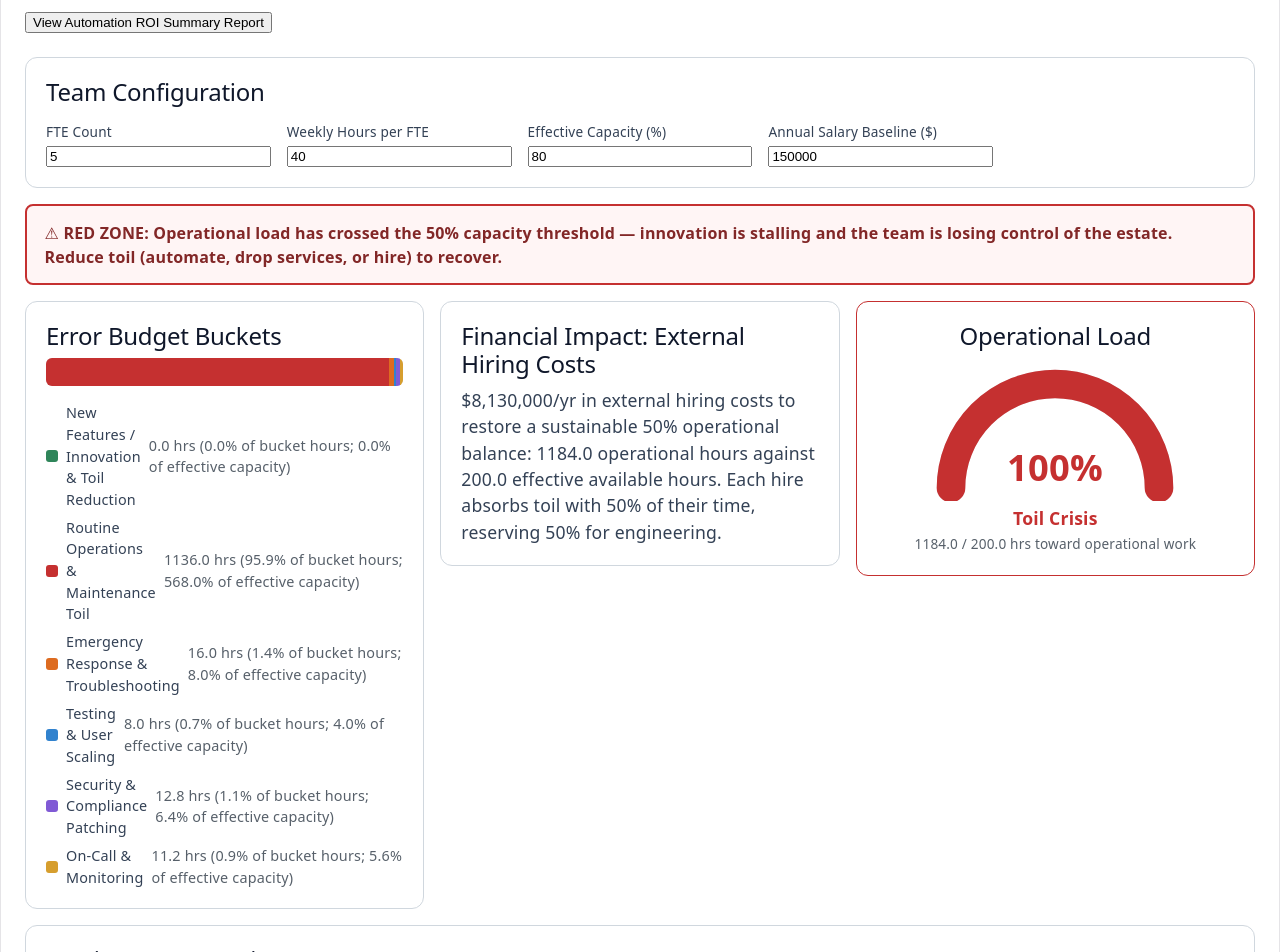
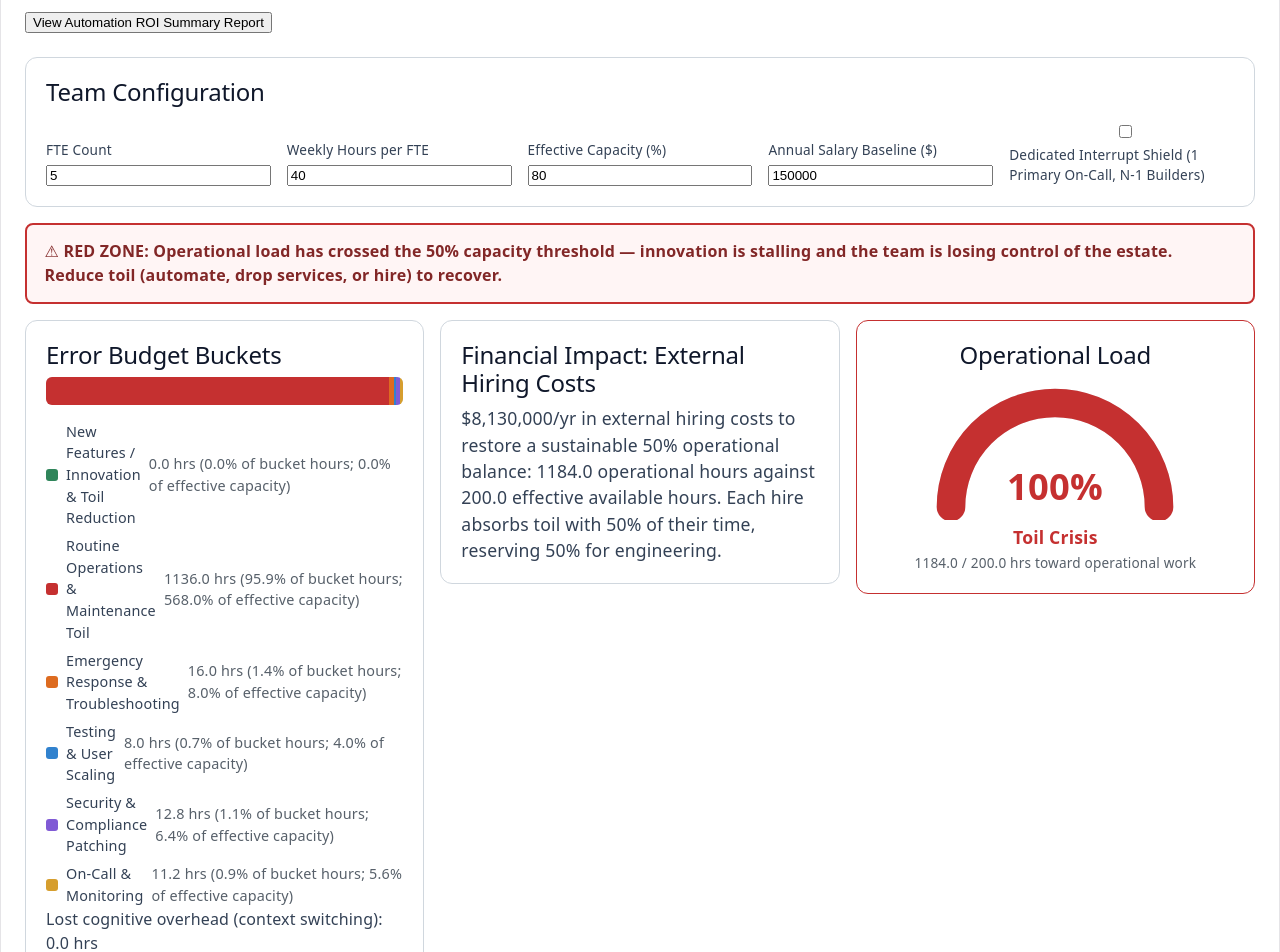
Before and after one commit to pheeling/SREOpsDashboard, a React (Vite) app: page / in a window 1280 px wide. Shown: the part 180-1132 px from the top of the page. Built offline with nearby package versions, Linux system fonts and the light colour scheme.

Commit message:
Apply remaining changes
Co-authored-by: pheeling <33524582+pheeling@users.noreply.github.com>

```diff
--- a/src/components/CapacityBucketsChart.tsx
+++ b/src/components/CapacityBucketsChart.tsx
@@ -56,6 +56,16 @@ export function CapacityBucketsChart() {
           </li>
         ))}
       </ul>
+      {report.recoveredInnovationHours > 0 ? (
+        <p className="capacity-chart__shield" data-testid="recovered-hours">
+          Interrupt shield recovers {report.recoveredInnovationHours.toFixed(1)} engineering hrs of context-switching
+          overhead.
+        </p>
+      ) : (
+        <p className="capacity-chart__overhead" data-testid="cognitive-overhead">
+          Lost cognitive overhead (context switching): {report.cognitiveOverheadHours.toFixed(1)} hrs
+        </p>
+      )}
     </section>
   );
 }
--- a/src/components/GlobalConfigPanel.tsx
+++ b/src/components/GlobalConfigPanel.tsx
@@ -56,6 +56,18 @@ export function GlobalConfigPanel() {
           }
         />
       </label>
+      <label
+        title="Google SRE Chapter 29 (Time Polarization): dedicate one engineer to interrupts so the rest can work uninterrupted."
+      >
+        <input
+          type="checkbox"
+          checked={Boolean(globalConfig.hasInterruptShield)}
+          onChange={(e) =>
+            dispatch({ type: "UPDATE_GLOBAL_CONFIG", payload: { hasInterruptShield: e.target.checked } })
+          }
+        />{" "}
+        Dedicated Interrupt Shield (1 Primary On-Call, N-1 Builders)
+      </label>
     </section>
   );
 }
--- a/src/engine/calculations.ts
+++ b/src/engine/calculations.ts
@@ -37,6 +37,9 @@ export const ON_CALL_MONITORING_SHARE = 0.07;
 
 /** Default criticality/"blast-radius" weight applied to a service when none is specified. */
 export const DEFAULT_SERVICE_WEIGHT = 1;
+
+/** Share of gross innovation hours lost to context switching when no interrupt shield is in place. */
+export const CONTEXT_SWITCH_DRAG = 0.2;
 
 /** SRE-mandated ceiling on manual operational work as a share of total capacity. */
 export const RED_ZONE_THRESHOLD = 0.5;
@@ -131,9 +134,17 @@ export function getCapacityBuckets(state: DashboardState): CapacityBuckets {
   const onCallMonitoring = effectiveCapacityHours * ON_CALL_MONITORING_SHARE;
 
   const allocated = maintenance + emergencyResponse + testingScaling + securityCompliance + onCallMonitoring;
-  const innovation = Math.max(0, effectiveAvailableHours - allocated);
+  const rawInnovation = Math.max(0, effectiveAvailableHours - allocated);
+  const innovation = state.globalConfig.hasInterruptShield ? rawInnovation : rawInnovation * (1 - CONTEXT_SWITCH_DRAG);
 
   return { innovation, maintenance, emergencyResponse, testingScaling, securityCompliance, onCallMonitoring };
+}
+
+/** Raw innovation hours lost to (or, with the shield, recovered from) context-switching drag. */
+export function getRawContextSwitchHours(state: DashboardState): number {
+  const buckets = getCapacityBuckets(state);
+  const raw = state.globalConfig.hasInterruptShield ? buckets.innovation : buckets.innovation / (1 - CONTEXT_SWITCH_DRAG);
+  return raw * CONTEXT_SWITCH_DRAG;
 }
 
 /**
@@ -186,8 +197,12 @@ export function computeCapacityReport(state: DashboardState): CapacityReport {
     buckets.securityCompliance +
     buckets.onCallMonitoring;
   const operationalLoadRatio = getOperationalLoadRatio(operationalLoadHours, effectiveAvailableHours);
+  const contextSwitchHours = getRawContextSwitchHours(state);
+  const hasShield = Boolean(globalConfig.hasInterruptShield);
 
   return {
+    cognitiveOverheadHours: hasShield ? 0 : contextSwitchHours,
+    recoveredInnovationHours: hasShield ? contextSwitchHours : 0,
     services: services.map(getServiceBreakdown),
     totalAvailableHours,
     effectiveAvailableHours,
--- a/src/engine/types.ts
+++ b/src/engine/types.ts
@@ -16,6 +16,8 @@ export interface GlobalConfig {
   capacityEfficiencyFactor?: number;
   /** Market rate baseline used for hiring-cost projections ($/year/FTE). */
   annualSalary: number;
+  /** Dedicate 1 FTE to interrupts so the other N-1 engineers are shielded (defaults to false). */
+  hasInterruptShield?: boolean;
 }
 
 export interface Service {
@@ -95,4 +97,8 @@ export interface CapacityReport {
   isRedZone: boolean;
   /** Fractional-FTE hiring cost required to close the Required/Available gap. */
   hiringCost: number;
+  /** Innovation hours lost to context switching (0 when the interrupt shield is enabled). */
+  cognitiveOverheadHours: number;
+  /** Innovation hours recovered by enabling the interrupt shield (0 when disabled). */
+  recoveredInnovationHours: number;
 }
--- a/src/state/DashboardContext.tsx
+++ b/src/state/DashboardContext.tsx
@@ -11,6 +11,7 @@ export const INITIAL_STATE: DashboardState = {
     fteCount: 5,
     weeklyHours: 40,
     capacityEfficiencyFactor: 0.8,
+    hasInterruptShield: false,
     annualSalary: DEFAULT_ANNUAL_SALARY,
   },
   services: cloneDefaultServices(),
```
Also changed, not shown: 1 other file (tests, documents, lock files or other folders).
